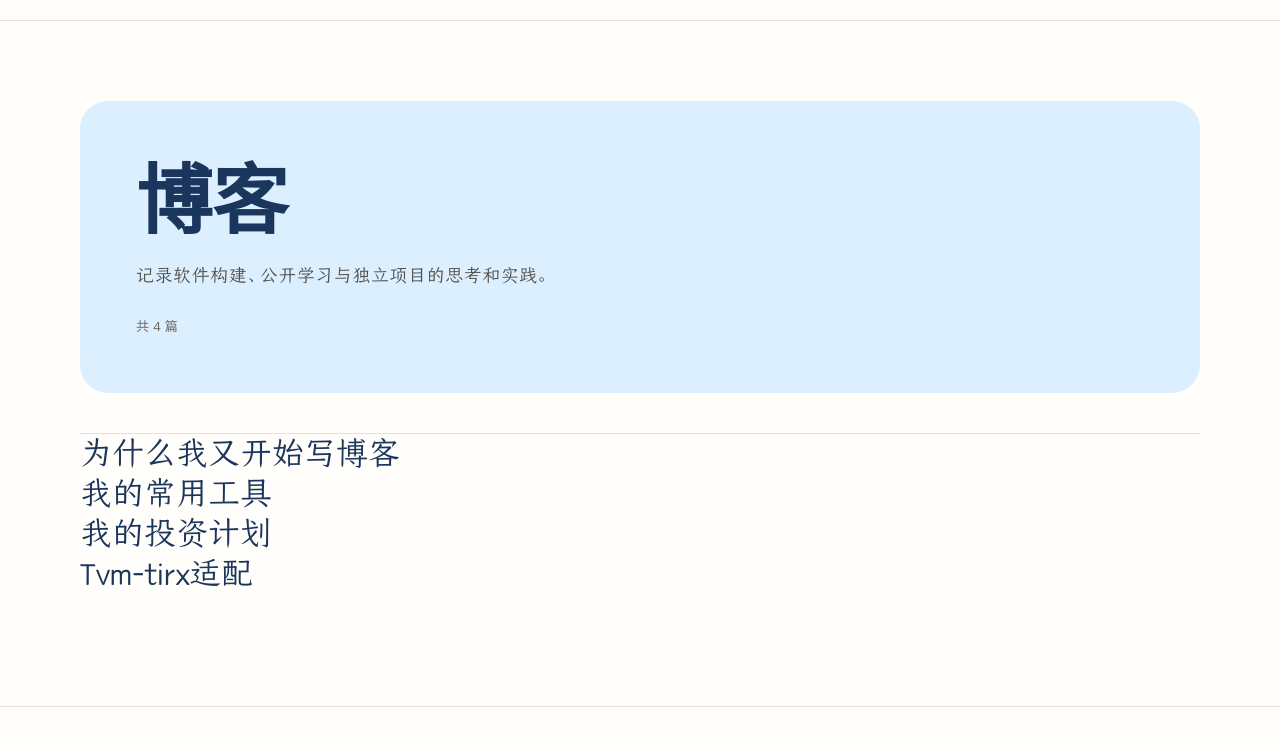
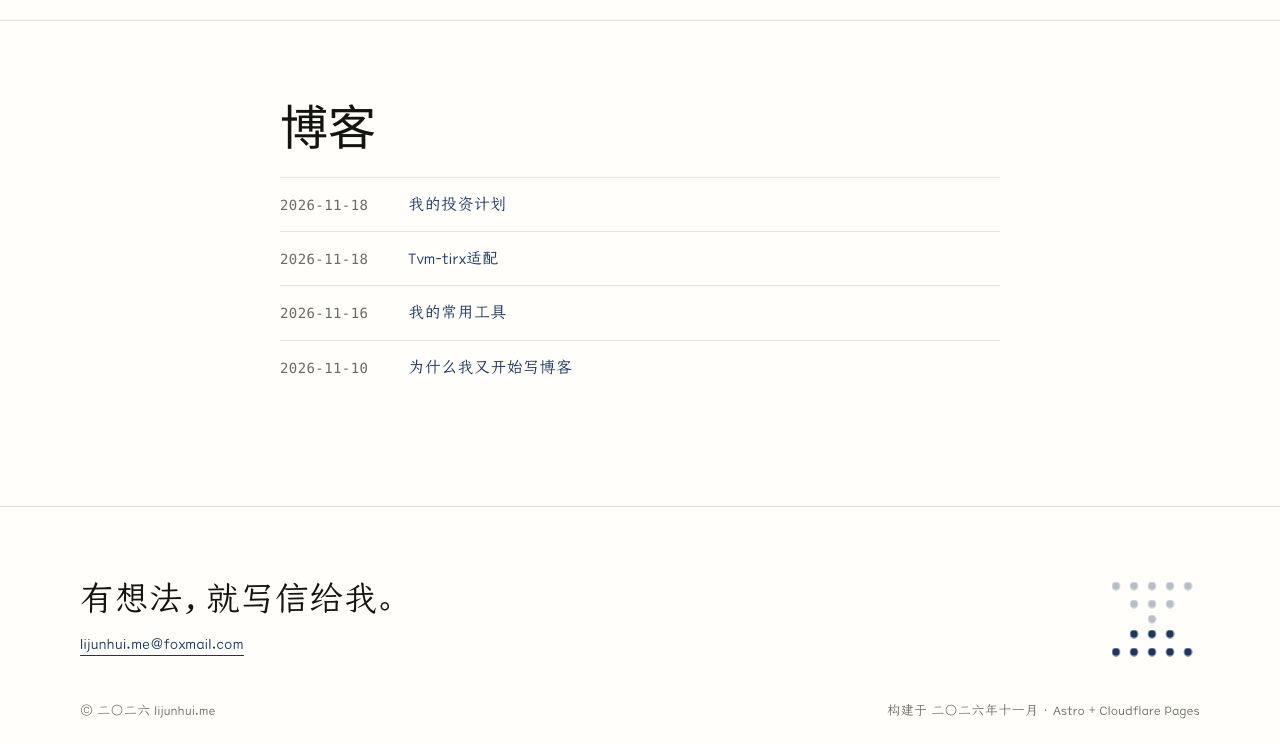
Before and after one commit to gotorion/blog, an Astro site: page /blog in a window 1280 px wide. Shown: the part 56-800 px from the top of the page. Built offline with nearby package versions, Linux system fonts and the light colour scheme; Astro itself is replaced by a stand-in of ours; a web font is replaced by a local one.

Commit message:
List blog posts by publication date

```diff
--- a/src/pages/blog/index.astro
+++ b/src/pages/blog/index.astro
@@ -1,10 +1,33 @@
 ---
 import { getCollection } from "astro:content";
+import { execFileSync } from "node:child_process";
+import { statSync } from "node:fs";
 import BaseLayout from "../../layouts/BaseLayout.astro";
 
-const posts = (await getCollection("blog", ({ data }) => data.title.length > 0)).sort(
-  (a, b) => a.data.title.localeCompare(b.data.title, "zh-CN"),
-);
+// 保留旧文章原有的发布日期；新文章使用首次 Git 提交的日期。
+const originalDates: Record<string, string> = {
+  "why-i-started-blogging-again": "2026-11-10",
+  "my-tools": "2026-11-16",
+  "tvm-tirx": "2026-11-18",
+  "my-invest-plan": "2026-11-18",
+  "4-invest-principles-from-vanguard": "2026-11-20",
+  "why-we-still-learn": "2026-11-23",
+};
+
+function publicationDay(id: string, filePath: string) {
+  if (originalDates[id]) return originalDates[id];
+  const history = execFileSync("git", [
+    "log", "--follow", "--diff-filter=A", "--format=%aI", "--", filePath,
+  ], { encoding: "utf8" }).trim();
+  return history.split("\n").at(-1)?.slice(0, 10)
+    || statSync(filePath).mtime.toISOString().slice(0, 10);
+}
+
+const entries = await getCollection("blog", ({ data }) => data.title.length > 0);
+const posts = entries.map((post) => ({
+  ...post,
+  day: publicationDay(post.id, post.filePath!),
+})).sort((a, b) => b.day.localeCompare(a.day) || a.id.localeCompare(b.id));
 const base = import.meta.env.BASE_URL.replace(/\/$/, "");
 const blogURL = new URL(`${base}/blog/`, Astro.site).href;
 const structuredData = {
@@ -33,26 +56,16 @@ const structuredData = {
   structuredData={structuredData}
 >
   <section class="blog-index">
-    <header class="blog-index-header">
     <h1>博客</h1>
-      <p>记录软件构建、公开学习与独立项目的思考和实践。</p>
-      <p class="blog-index-count">共 {posts.length} 篇</p>
-    </header>
-
-    <div class="blog-index-body">
-      {
-        posts.length > 0 ? (
-          <ul class="post-list">
+    {posts.length ? (
+      <ul class="archive-list">
         {posts.map((post) => (
           <li>
-                <h2><a href={`${base}/blog/${post.id}/`}>{post.data.title}</a></h2>
+            <time datetime={post.day}>{post.day}</time>
+            <a href={`${base}/blog/${post.id}/`}>{post.data.title}</a>
           </li>
         ))}
       </ul>
-        ) : (
-          <p class="empty-state">还没有文章。</p>
-        )
-      }
-    </div>
+    ) : <p class="empty-state">还没有文章。</p>}
   </section>
 </BaseLayout>
--- a/src/styles/global.css
+++ b/src/styles/global.css
@@ -736,7 +736,7 @@ code {
 .home-topic h3,
 .home-writing h2,
 .home-posts h3,
-.blog-index-header h1 {
+.blog-index h1 {
   font-family: var(--font-ui);
 }
 
@@ -923,42 +923,36 @@ code {
 /* ---------- Blog index ---------- */
 
 .blog-index {
-  display: grid;
-  gap: 40px;
+  max-width: var(--reading-width);
+  margin-inline: auto;
 }
 
-.blog-index-header {
-  padding: clamp(24px, 5vw, 56px);
-  background: var(--home-sky);
-  border-radius: 28px;
+.blog-index h1 {
+  font-size: clamp(2rem, 5vw, 3rem);
 }
 
-.blog-index-header h1 {
-  margin-bottom: 20px;
-  font-size: clamp(48px, 6vw, 76px);
-  line-height: 1.1;
-  color: var(--brand);
-  font-weight: 800;
+.archive-list {
+  list-style: none;
+  padding: 0;
+  margin: 24px 0 0;
 }
 
-.blog-index-header p {
-  margin: 0;
-  color: var(--olive);
-  font-size: 18px;
-  line-height: 1.7;
-  letter-spacing: 0.03em;
+.archive-list li {
+  display: grid;
+  grid-template-columns: max-content minmax(0, 1fr);
+  align-items: baseline;
+  gap: clamp(12px, 4vw, 40px);
+  padding-block: 14px;
+  border-top: 1px solid var(--border);
 }
 
-.blog-index-header .blog-index-count {
-  margin-top: 24px;
+.archive-list time {
+  font: 0.875rem var(--font-mono);
   color: var(--stone);
-  font-family: var(--font-ui);
-  font-size: 13px;
-  font-variant-numeric: lining-nums tabular-nums;
 }
 
-.blog-index-body {
-  min-width: 0;
+.archive-list a {
+  overflow-wrap: anywhere;
 }
 
 .site-footer {
@@ -1273,15 +1267,6 @@ code {
     display: none;
   }
 
-  .blog-index {
-    gap: 36px;
-  }
 
-  .blog-index-header h1 {
-    font-size: 40px;
-  }
 
-  .blog-index-header p {
-    font-size: 17px;
-  }
 }
```
Lines whose indentation alone changed are shown as unchanged.
